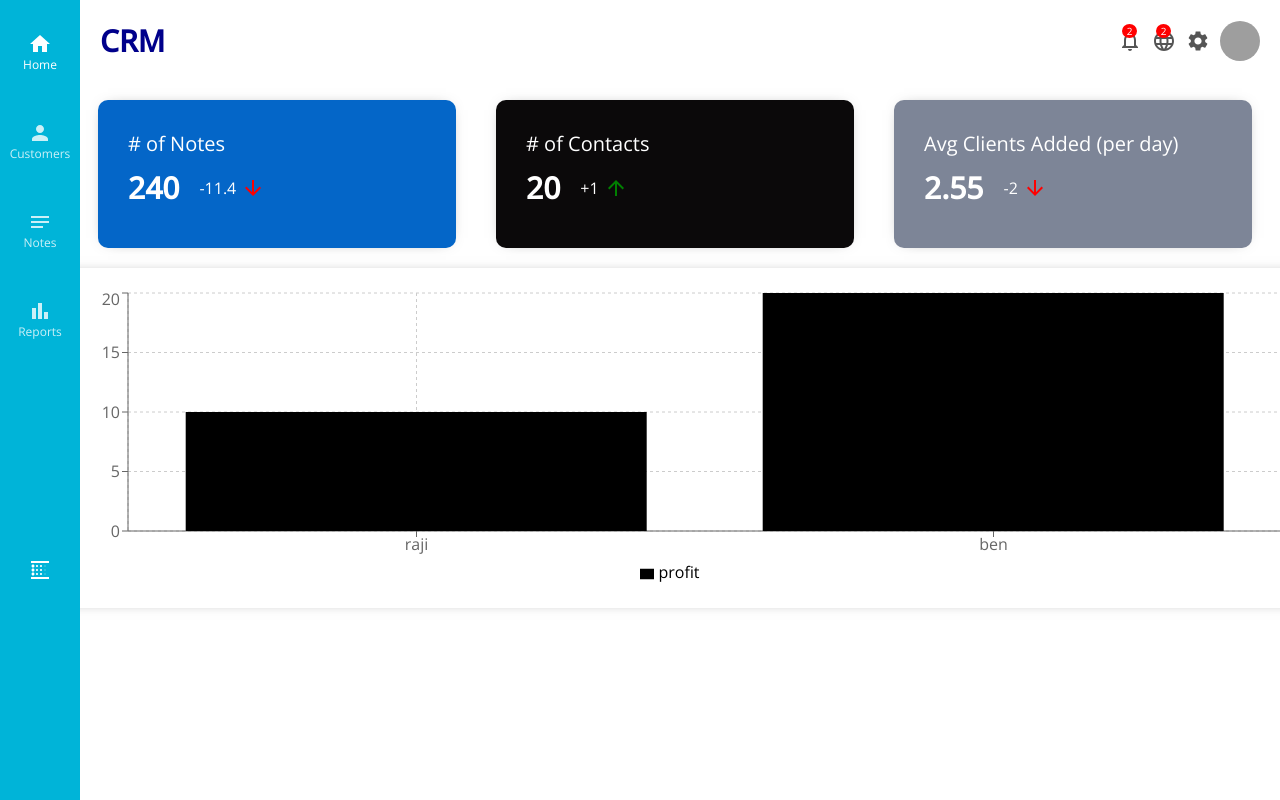
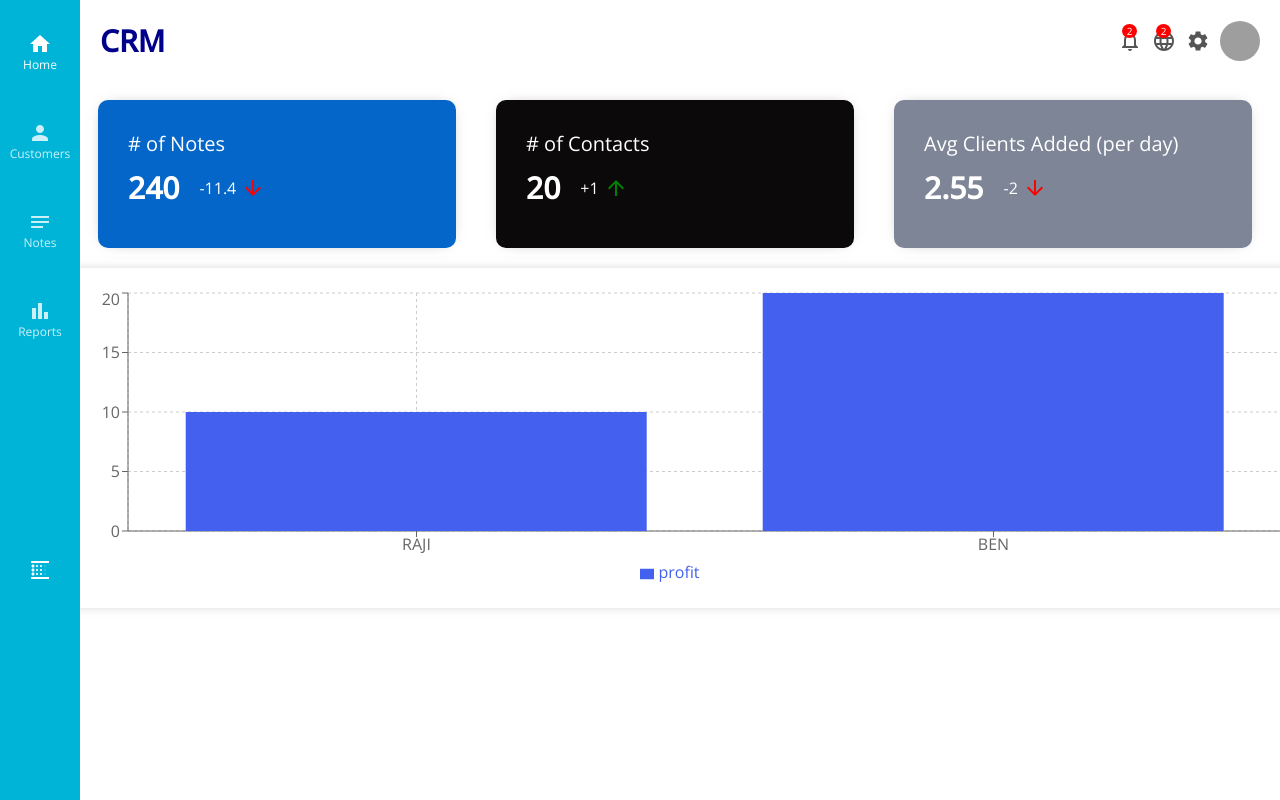
Before and after one commit to rajis31/crmX, a React app in the folder frontend/: page / in a window 1280 px wide. Shown: the top 800 px of the page. Built offline with nearby package versions, Linux system fonts and the light colour scheme; grey boxes are pictures that could not be loaded.

Commit message:
Update Dashboard.jsx

```diff
--- a/frontend/src/Pages/Dashboard/Dashboard.jsx
+++ b/frontend/src/Pages/Dashboard/Dashboard.jsx
@@ -4,17 +4,32 @@ import Topbar from '../../components/Topbar/Topbar';
 import Metricbar from '../../components/Metricbar/Metricbar';
 import Barchart from '../../components/Charts/Barchart/Barchart';
 import sampleData from '../../data/sampleData';
+import axios from "axios";
 
 function Dashboard() {
-  const data = sampleData();
+
+
+  let data = sampleData();
+
+  data = data?.map(e => {
+    e.name = e.name.toUpperCase()
+    return e;
+  });
+
   return (
     <>
-       <Topbar />
-       <Sidebar />
-       <div>
-         <Metricbar />
-         <Barchart xAxisDataKey="name" barDataKey="profit" fill="#000" data={data} />
-       </div>
+      <Topbar />
+      <Sidebar />
+      <div>
+        <Metricbar />
+        <Barchart
+          xAxisDataKey="name"
+          barDataKey="profit"
+          fill="#4361ee"
+          data={data}
+          title={"Top 5 Customers"}
+        />
+      </div>
     </>
 
   )
```
